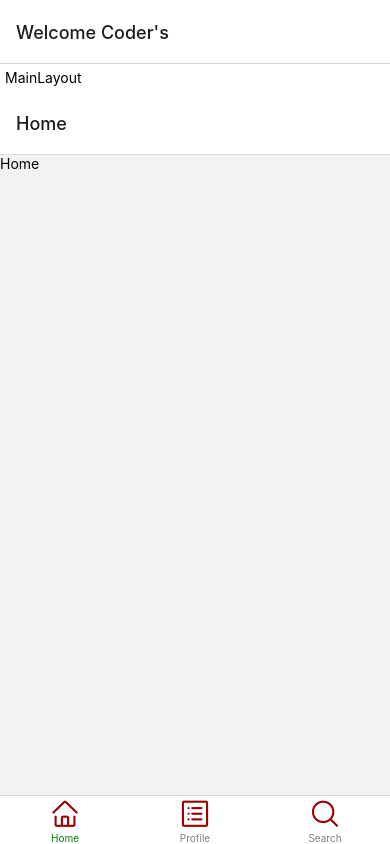
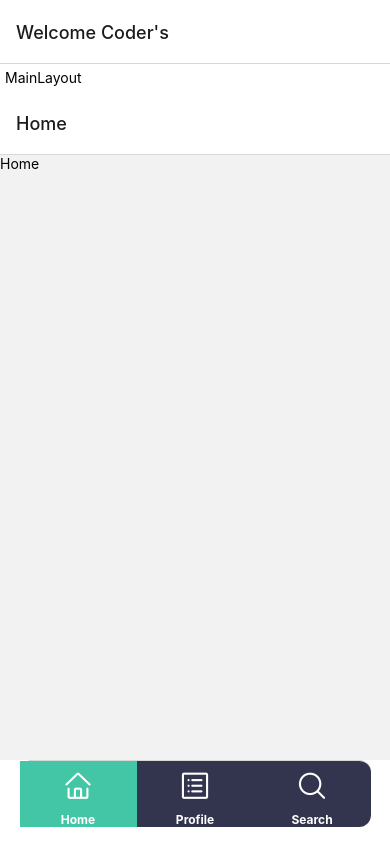
Before and after one commit to sourav1-2026/Learning_portal, a React Native app: screen / in a window 390 px wide. Built offline with nearby package versions, Linux system fonts and the light colour scheme.

Commit message:
TabBar done

```diff
--- a/Components/TabBar.tsx
+++ b/Components/TabBar.tsx
@@ -1,47 +1,19 @@
-import {View, Text} from 'react-native';
 import React from 'react';
-import {
-  BottomTabBar,
-  createBottomTabNavigator,
-} from '@react-navigation/bottom-tabs';
+import {createBottomTabNavigator} from '@react-navigation/bottom-tabs';
 
 import Home from '../Screen/Dashboard/Home';
 import Profile from '../Screen/Dashboard/Profile';
 import Search from '../Screen/Dashboard/Search';
 
 import AntDesign from 'react-native-vector-icons/AntDesign';
-import LottieView from 'lottie-react-native';
+import {COLORS, SIZES, FONTS} from '../constants';
+import {Dimensions} from 'react-native';
 
 export default function TabBar() {
   const Tab = createBottomTabNavigator();
+  const windowWidth = Dimensions.get('window').width;
+  const windowHeight = Dimensions.get('window').height;
   return (
-    // <Tab.Navigator
-    //   screenOptions={{
-    //     tabBarActiveTintColor: '#e91e63',
-    //     tabBarActiveBackgroundColor: '#F3F3F3',
-    //     tabBarLabelStyle: {
-    //       fontSize: 12,
-    //       fontWeight: 'bold',
-    //       color: 'blue',
-    //     },
-    //   }}>
-    //   <Tab.Screen
-    //     name="Home"
-    //     component={Home}
-    //     options={{
-    //       tabBarLabel: 'Home',
-    //       tabBarIcon: ({color, size}) => (
-    //         <Icon name="home" color={color} size={28} />
-    //       ),
-    //     }}
-    //   />
-    //   <Tab.Screen name="Profile" component={Profile} />
-    //   <Tab.Screen name="Search" component={Search} />
-    // </Tab.Navigator>
-
-    // options -2:
-    // --------------------
-
     <Tab.Navigator
       screenOptions={({route}) => ({
         tabBarIcon: ({color, size}) => {
@@ -53,39 +25,29 @@ export default function TabBar() {
           } else {
             iconName = 'search1';
           }
-          return <AntDesign name={iconName} size={30} color="#900" />;
+          return <AntDesign name={iconName} size={30} color={COLORS.white} />;
         },
-        tabBarActiveTintColor: 'green',
-        tabBarInactiveTintColor: 'gray',
+        tabBarActiveBackgroundColor: COLORS.primary,
+        tabBarStyle: {
+          backgroundColor: COLORS.primary3,
+
+          borderRadius: SIZES.radius,
+          height: windowHeight * 0.08,
+          marginBottom: windowHeight * 0.02,
+          marginHorizontal: windowWidth * 0.05,
+          // paddingVertical: SIZES.radius,
+          // paddingHorizontal: SIZES.padding,
+        },
+        tabStyle: {width: 'auto'},
+        tabBarLabelStyle: {
+          fontSize: 12,
+          fontWeight: 'bold',
+          color: COLORS.white,
+        },
       })}>
       <Tab.Screen name="Home" component={Home} />
       <Tab.Screen name="Profile" component={Profile} />
       <Tab.Screen name="Search" component={Search} />
     </Tab.Navigator>
-
-    // <Tab.Navigator
-    //   screenOptions={({route}) => ({
-    //     tabBarIcon: ({focused, color, size}) => {
-    //       let filePath;
-    //       if (route.name === 'Home') {
-    //         filePath = require('../Lottie/home.json');
-    //       } else if (route.name === 'Profile') {
-    //         filePath = require('../Lottie/Profile.json');
-    //       } else {
-    //         filePath = require('../Lottie/search.json');
-    //       }
-    //       <LottieView source={filePath} autoPlay={focused} />;
-    //     },
-    //     tabBarActiveTintColor: 'green',
-    //     tabBarInactiveTintColor: 'gray',
-    //   })}>
-    //   <Tab.Screen name="Home" component={Home} />
-    //   <Tab.Screen name="Profile" component={Profile} />
-    //   <Tab.Screen name="Search" component={Search} />
-    // </Tab.Navigator>
-
-    // option -3:
-    // ----------------
-    // https://www.youtube.com/watch?v=8gTaXwmnuNE
   );
 }
--- a/Screen/Dashboard/MainLayout.tsx
+++ b/Screen/Dashboard/MainLayout.tsx
@@ -20,6 +20,7 @@ export default function MainLayout() {
       {/* content */}
 
       {/* bottom tab */}
+
       <TabBar />
     </View>
   );
--- a/package.json
+++ b/package.json
@@ -13,10 +13,13 @@
     "@react-navigation/bottom-tabs": "^6.5.8",
     "@react-navigation/native": "^6.1.7",
     "@react-navigation/native-stack": "^6.9.13",
+    "lottie-react-native": "^6.3.1",
     "react": "18.2.0",
     "react-native": "0.72.4",
     "react-native-safe-area-context": "^4.7.2",
     "react-native-screens": "^3.25.0",
+    "react-native-shadow-2": "^7.0.8",
+    "react-native-svg": "^13.13.0",
     "react-native-vector-icons": "^10.0.0"
   },
   "devDependencies": {
```
Also changed, not shown: 3 other files (tests, documents, lock files or other folders).
